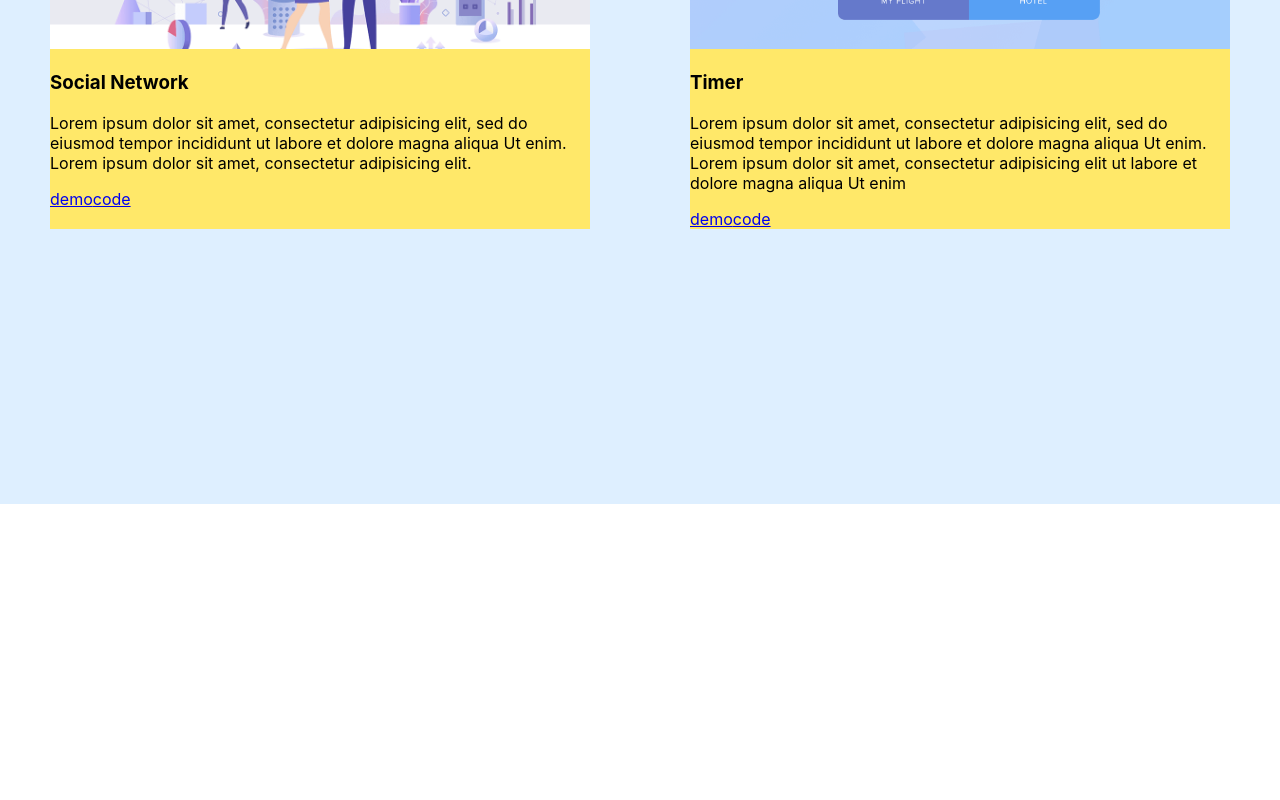
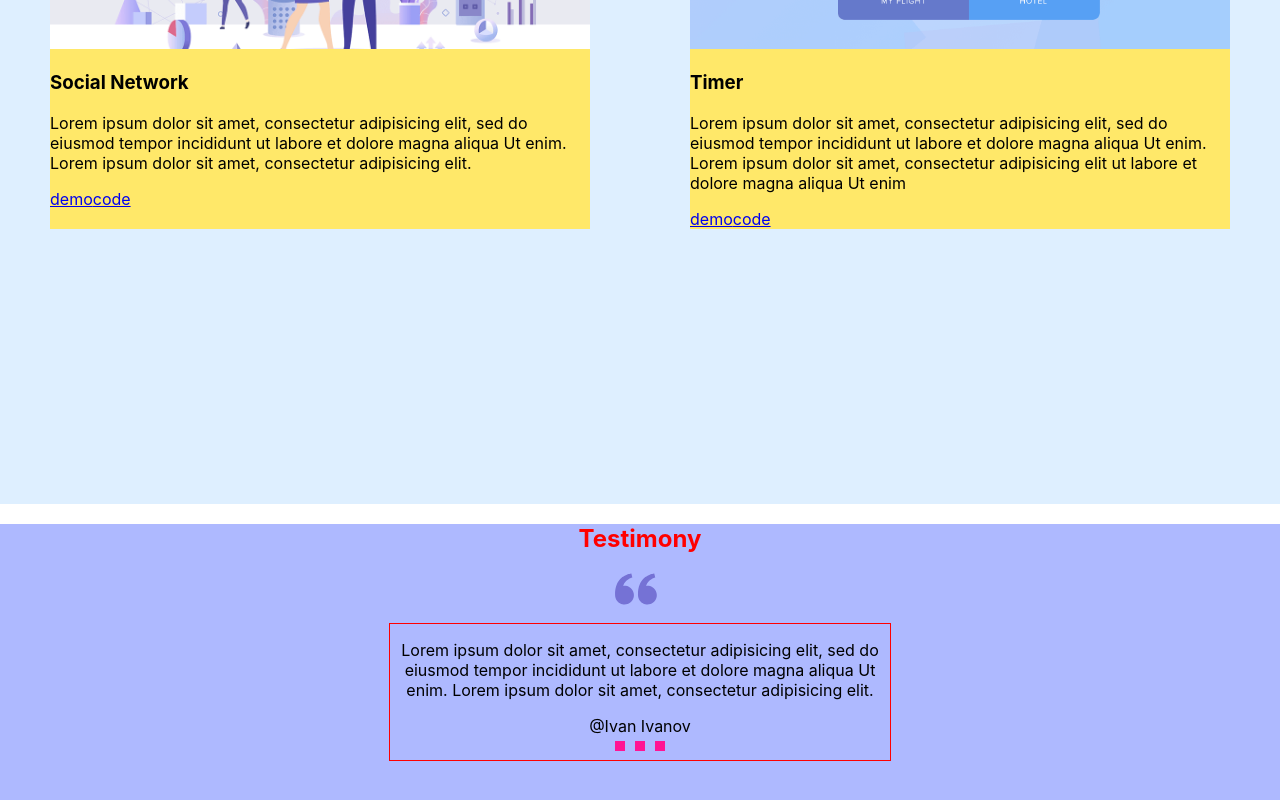
Before and after one commit to FilippSM/task-portfolio, a React app: page / in a window 1280 px wide. Shown: the part 1990-2790 px from the top of the page. Before the commit the page ends 2494 px from the top, so only its background shows below. Built offline with nearby package versions, Linux system fonts and the light colour scheme.

Commit message:
add Testimony

```diff
--- a/src/App.tsx
+++ b/src/App.tsx
@@ -4,6 +4,7 @@
 import { Main } from './layout/section/main/Main';
 import { Skills } from './layout/section/skills/Skills';
 import { Works } from './layout/section/works/Works';
+import { Testimony } from './layout/section/testimony/Testimony';
 
 
 function App() {
@@ -13,6 +14,7 @@
             <Main />
             <Skills/>
             <Works />
+            <Testimony />
         </div>
     );
 }
--- /dev/null
+++ b/src/components/slider/Slider.tsx
@@ -0,0 +1,48 @@
+import styled from "styled-components";
+import { FlexWrapper } from "../FlexWrapper";
+
+export const Slider = () => {
+    return (
+        <StyledSlider>
+            <FlexWrapper>
+                <Slide>
+                    <Text>Lorem ipsum dolor sit amet, consectetur adipisicing elit, sed do eiusmod tempor incididunt ut labore et dolore magna aliqua Ut enim. Lorem ipsum dolor sit amet, consectetur adipisicing elit.</Text>
+                    <Name>@Ivan Ivanov</Name>
+                </Slide>
+            </FlexWrapper>
+            <Pagination>
+                <span> </span>
+                <span> </span>
+                <span> </span>
+            </Pagination>
+        </StyledSlider>
+
+    );
+};
+
+const StyledSlider = styled.div`
+    border: 1px solid red;
+    max-width: 500px;
+    display: flex;
+    flex-direction: column;
+    align-items: center;
+`
+const Slide = styled.div`
+    text-align: center;
+`
+const Text = styled.p`
+
+`
+const Name = styled.span`
+
+`
+const Pagination = styled.div`
+
+    span {
+        display: inline-block;
+        width: 10px;
+        height: 10px;
+        margin: 5px;
+        background-color: deeppink;
+    }
+`
--- /dev/null
+++ b/src/layout/section/testimony/Testimony.tsx
@@ -0,0 +1,23 @@
+import styled from "styled-components";
+import { SectionTitle } from "../../../components/SectionTitle";
+import { Icon } from "../../../components/icon/Icon";
+import { Slider } from "../../../components/slider/Slider";
+import { FlexWrapper } from "../../../components/FlexWrapper";
+
+
+export const Testimony = () => {
+    return (
+        <StyledTestimony>
+            <SectionTitle>Testimony</SectionTitle>
+            <FlexWrapper direction={"column"} align={"center"}>
+                <Icon iconId={"invertedCommas"} />
+                <Slider />
+            </FlexWrapper>
+        </StyledTestimony>
+    );
+};
+
+const StyledTestimony = styled.section`
+    min-height: 50vh;
+    background-color: #aeb9ff;
+`
```
